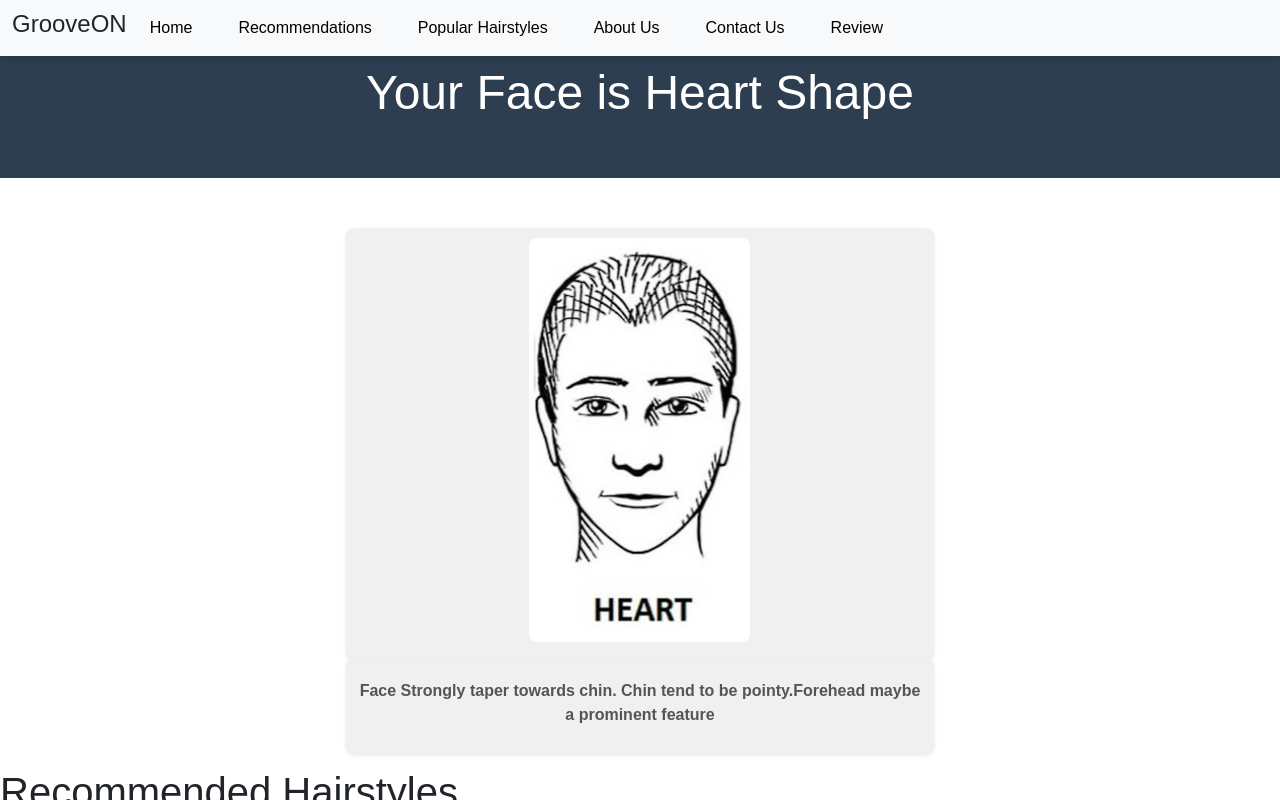
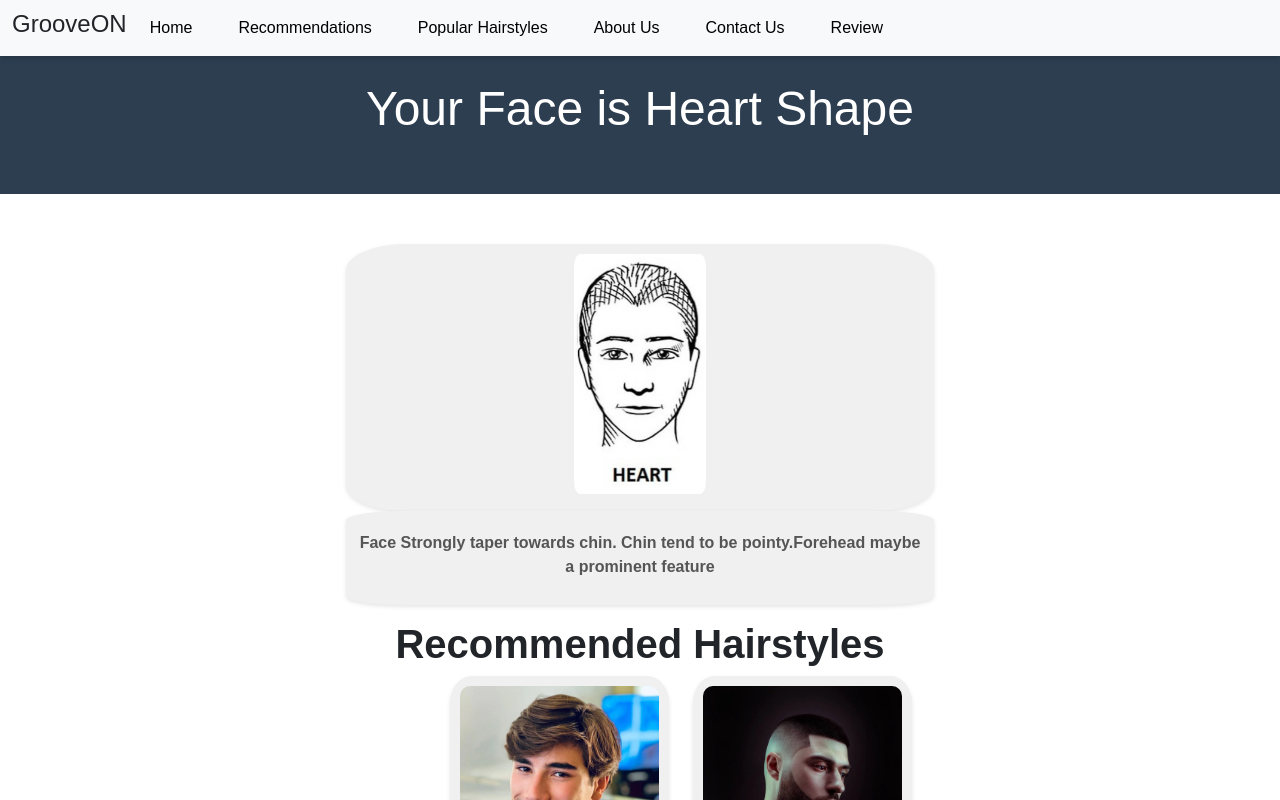
Before and after one commit to NilupulNakandala/GrooveOn-Hairstyle-recommendation-, a React (Vite) app in the folder agent-app/: page /heart in a window 1280 px wide. Shown: the top 800 px of the page. Built offline with nearby package versions, Linux system fonts and the light colour scheme.

Commit message:
UX changes

```diff
--- a/agent-app/src/Square/Square.css
+++ b/agent-app/src/Square/Square.css
@@ -20,6 +20,7 @@
     flex-direction: row;
     justify-content: space-around;
     margin-bottom: 15px;
+    padding: 0% 10% 0 10%;
   }
 
   .square-bottom-carts .col {
@@ -29,17 +30,29 @@
   .cart {
     background-color: #f0f0f0;
     padding: 10px;
-    border-radius: 8px;
+    border-radius: 10%;
     box-shadow: 0 2px 4px rgba(0, 0, 0, 0.1);
     text-align: center;
   }
 
   .cart img {
     max-width: 100%;
-    border-radius: 7px;
+    max-height: 15rem;
+    border-radius: 5%;
     margin-bottom: 7px;
   }
 
   .cart p {
     font-size: 1rem;
   }
+  .jumbotron{
+    padding-top:5%
+  }
+  .text-cart{
+    margin-bottom: 10%;
+  }
+
+  h1{
+    font-weight:bold;
+    text-align: center;
+  }
```
